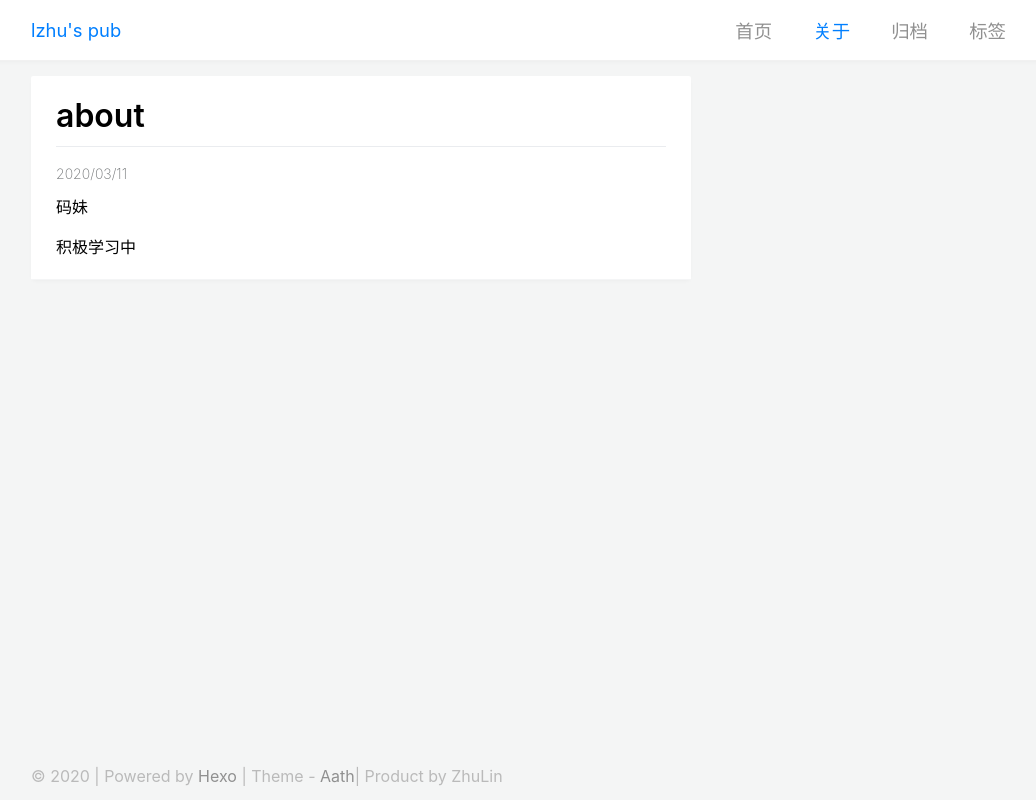
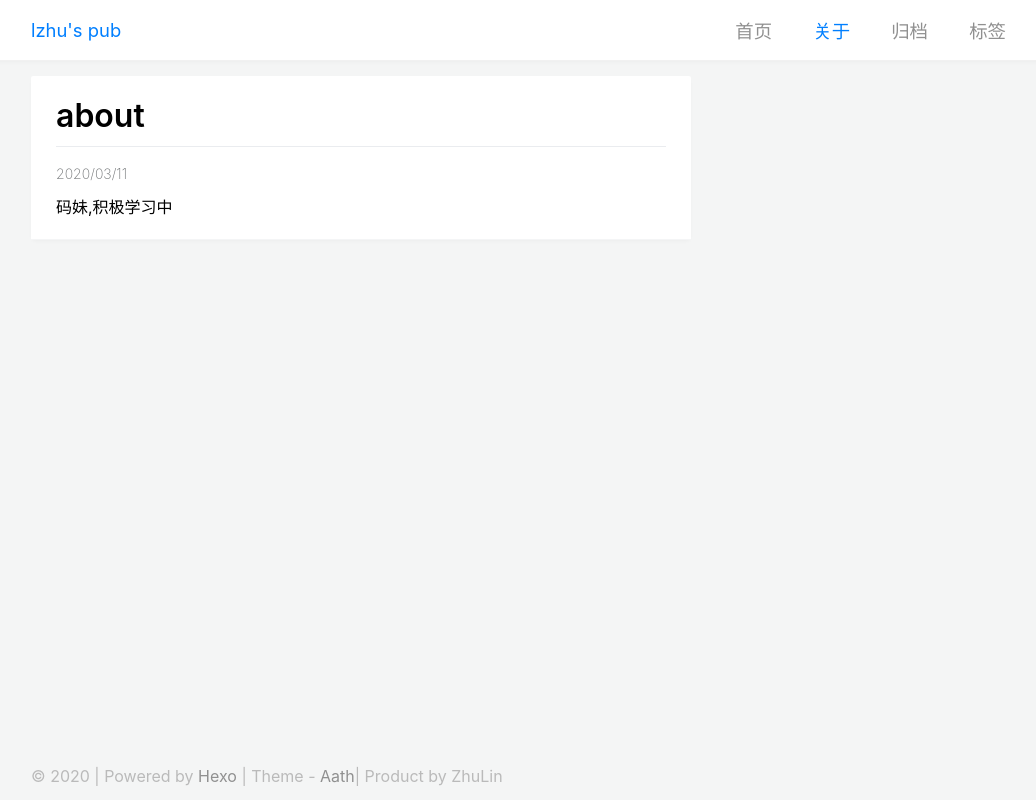
Before and after one commit to pblossom/lzhu.github.io, a plain HTML site: page about/index.html in a window 1280 px wide. Shown: the whole page, without its empty margins (109-1145 px from the left). Drawn offline with nearby package versions, Linux system fonts and the light colour scheme.

Commit message:
Site updated: 2020-03-11 20:29:04

```diff
--- a/about/index.html
+++ b/about/index.html
@@ -70,8 +70,7 @@
 
 
         </div>
-        <p>码妹</p>
-<p>积极学习中</p>
+        <p>码妹,积极学习中</p>
 
       </section>
     </article>
```
